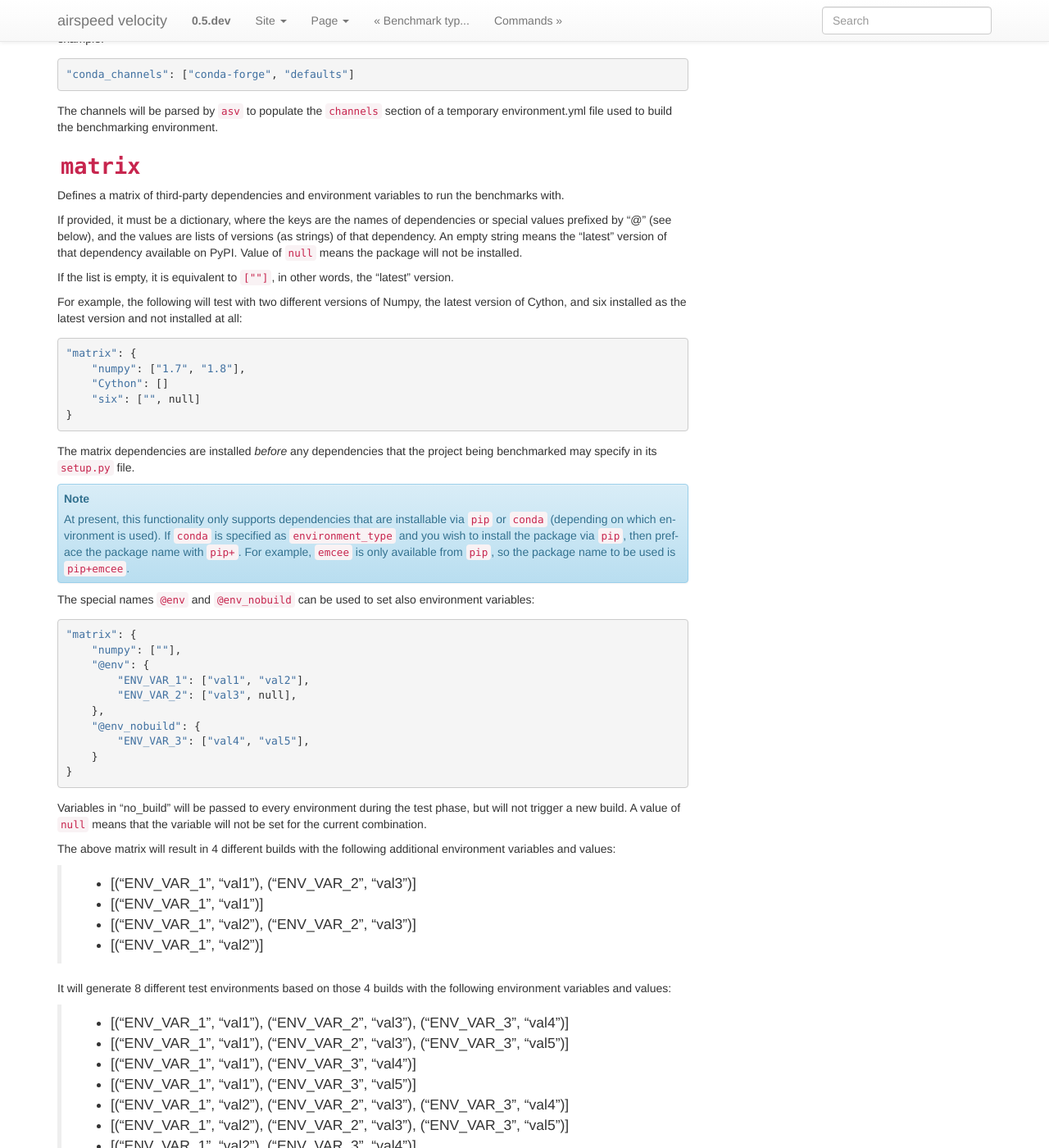
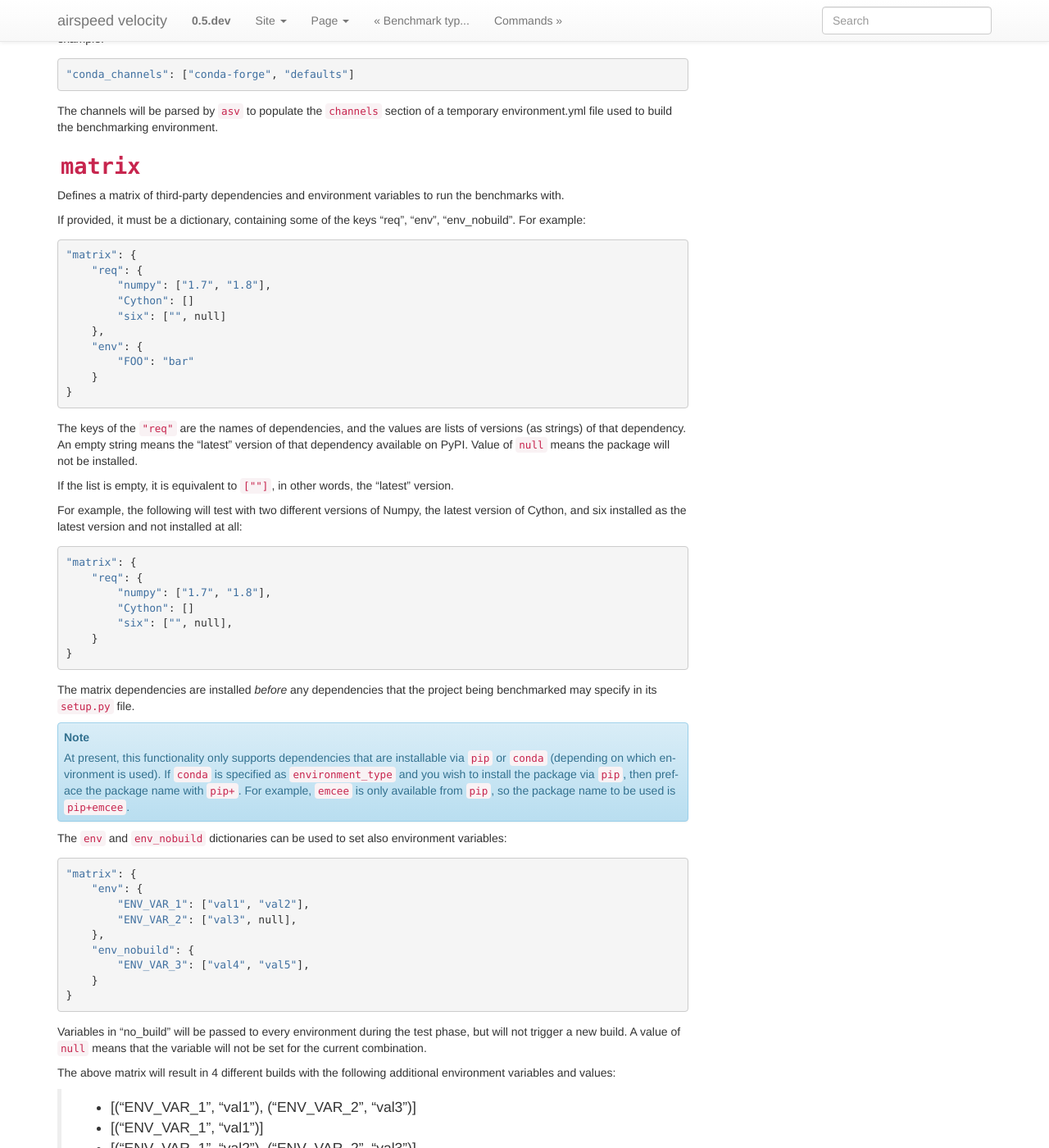
Before and after one commit to airspeed-velocity/asv, a Sphinx documentation site: the page built from docs/source/asv.conf.json.rst, in a window 1280 px wide and 1400 px high, scrolled down 3443 px. Shown: the whole window at 82% size. Built offline with Sphinx 7.4.7, drawn with Linux system fonts in a browser that asks for light colours; the version number is read from the project's files by our own code; some of the changed text lies outside the part shown.

Commit message:
Change configuration syntax for matrix/exclude/include
Instead of trying to prefix "@" to key names, abandon the old format
and put all requirements to a separate sub-dictionary.

The legacy format is still supported for backward compatibility.

```diff
--- a/CHANGES.rst
+++ b/CHANGES.rst
@@ -7,6 +7,9 @@
 
 API Changes
 ^^^^^^^^^^^
+- The configuration syntax for "matrix", "exclude", and "include"
+  in ``asv.conf.json`` has changed. The old syntax is still supported,
+  unless you are installing packages named ``req``, ``env``, ``env_nobuild``.
 
 Bug Fixes
 ^^^^^^^^^
--- a/docs/source/asv.conf.json.rst
+++ b/docs/source/asv.conf.json.rst
@@ -204,11 +204,24 @@
 Defines a matrix of third-party dependencies and environment variables
 to run the benchmarks with.
 
-If provided, it must be a dictionary, where the keys are the names of
-dependencies or special values prefixed by "@" (see below), and the values are lists
-of versions (as strings) of that dependency.  An empty string means the
-"latest" version of that dependency available on PyPI. Value of ``null``
-means the package will not be installed.
+If provided, it must be a dictionary, containing some of the keys
+"req", "env", "env_nobuild". For example::
+
+    "matrix": {
+        "req": {
+            "numpy": ["1.7", "1.8"],
+            "Cython": []
+            "six": ["", null]
+        },
+        "env": {
+            "FOO": "bar"
+        }
+    }
+
+The keys of the ``"req"`` are the names of dependencies, and the
+values are lists of versions (as strings) of that dependency.  An
+empty string means the "latest" version of that dependency available
+on PyPI. Value of ``null`` means the package will not be installed.
 
 If the list is empty, it is equivalent to ``[""]``, in other words,
 the "latest" version.
@@ -218,9 +231,11 @@
 version and not installed at all::
 
     "matrix": {
-        "numpy": ["1.7", "1.8"],
-        "Cython": []
-        "six": ["", null]
+        "req": {
+            "numpy": ["1.7", "1.8"],
+            "Cython": []
+            "six": ["", null],
+        }
     }
 
 The matrix dependencies are installed *before* any dependencies that
@@ -235,16 +250,15 @@
     name with ``pip+``. For example, ``emcee`` is only available from ``pip``,
     so the package name to be used is ``pip+emcee``.
 
-The special names ``@env`` and ``@env_nobuild`` can be used to set
-also environment variables::
+The ``env`` and ``env_nobuild`` dictionaries can be used to set also
+environment variables::
 
    "matrix": {
-       "numpy": [""],
-       "@env": {
+       "env": {
            "ENV_VAR_1": ["val1", "val2"],
            "ENV_VAR_2": ["val3", null],
        },
-       "@env_nobuild": {
+       "env_nobuild": {
            "ENV_VAR_3": ["val4", "val5"],
        }
    }
@@ -286,8 +300,7 @@
 expressions that should match whole strings.  The exclude rule matches
 if all of the items in it match.
 
-In addition to entries in ``matrix``, the following special keys are
-available:
+Each exclude rule can contain the following keys:
 
 - ``python``: Python version (from ``pythons``)
 
@@ -296,24 +309,28 @@
 
 - ``environment_type``: The environment type in use (from ``environment_type``).
 
-- ``@env``: environment variables (as in matrix)
+- ``req``: dictionary of rules vs. the requirements
 
-- ``@env_nobuild``: non-build environment variables (as in matrix)
+- ``env``: dictionary of rules vs. environment variables
+
+- ``env_nobuild``: : dictionary of rules vs. the non-build environment variables
 
 For example::
 
     "pythons": ["2.6", "2.7"],
     "matrix": {
-        "numpy": ["1.7", "1.8"],
-        "Cython": ["", null],
-        "colorama": ["", null],
-        "@env": {"FOO": ["1", "2"]},
+        "req": {
+            "numpy": ["1.7", "1.8"],
+            "Cython": ["", null],
+            "colorama": ["", null]
+        },
+        "env": {"FOO": ["1", "2"]},
     },
     "exclude": [
-        {"python": "2.6", "numpy": "1.7"},
-        {"sys_platform": "(?!win32).*", "colorama": ""},
-        {"sys_platform": "win32", "colorama": null},
-        {"@env": {"FOO": "1"}},
+        {"python": "2.6", "req": {"numpy": "1.7"}},
+        {"sys_platform": "(?!win32).*", "req": {"colorama": ""}},
+        {"sys_platform": "win32", "req": {"colorama": null}},
+        {"env": {"FOO": "1"}},
     ]
 
 This will generate all combinations of Python version and items in the
@@ -330,28 +347,33 @@
 The ``colorama`` package will be installed only if the current
 platform is Windows.
 
+
 ``include``
 -----------
 Additional package combinations to be included as environments.
 
-If specified, must be a list of dictionaries, indicating
-the versions of packages to be installed. The dictionary must also
-include a ``python`` key specifying the Python version.
+If specified, must be a list of dictionaries, indicating the versions
+of packages and other environment configuration to be installed. The
+dictionary must also include a ``python`` key specifying the Python
+version.
+
+Similarly as for the matrix, the ``"req"``, ``"env"`` and ``"env_nobuild"``
+entries specify dictionaries containing requirements and environment variables.
+In contrast to the matrix, the values are not lists, but a single value only.
 
 In addition, the following keys can be present: ``sys_platform``,
 ``environment_type``.  If present, the include rule is active only if
 the values match, using same matching rules as explained for
-``exclude`` above. Moreover, ``@env`` and ``@env_nobuild`` can be used
-to set environment variables.
+``exclude`` above.
 
 The exclude rules are not applied to includes.
 
 For example::
 
     "include": [
-        {"python": "2.7", "numpy": "1.8.2", "@env": {"FOO": "true"}},
-        {"platform": "win32", "environment_type": "conda", "python": "2.7",
-         "libpython": ""}
+        {"python": "2.7", "req": {"numpy": "1.8.2"}, "env": {"FOO": "true"}},
+        {"platform": "win32", "environment_type": "conda",
+         "req": {"python": "2.7", "libpython": ""}}
     ]
 
 This corresponds to two additional environments. One runs on Python 2.7
```
Also changed, not shown: 6 other files.
